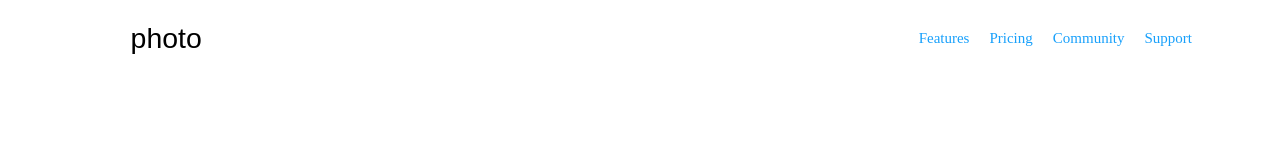
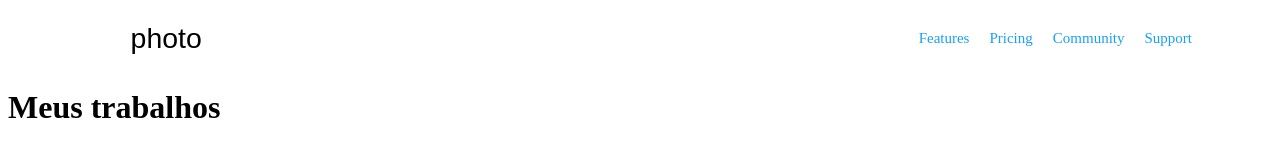
Before and after one commit to LeandroFerraz31/Projeto-casalimpa-gessolimpo, a plain HTML site: page index.html in a window 1280 px wide. Drawn offline with Linux system fonts and the light colour scheme.

Commit message:
alterações feitas no meu h1

```diff
--- a/index.html
+++ b/index.html
@@ -21,6 +21,8 @@
         </div>
       </div>
 
+      <h1>Meus trabalhos</h1>
+
       <!-- Resto do conteúdo da página -->
 
 </body>
```
